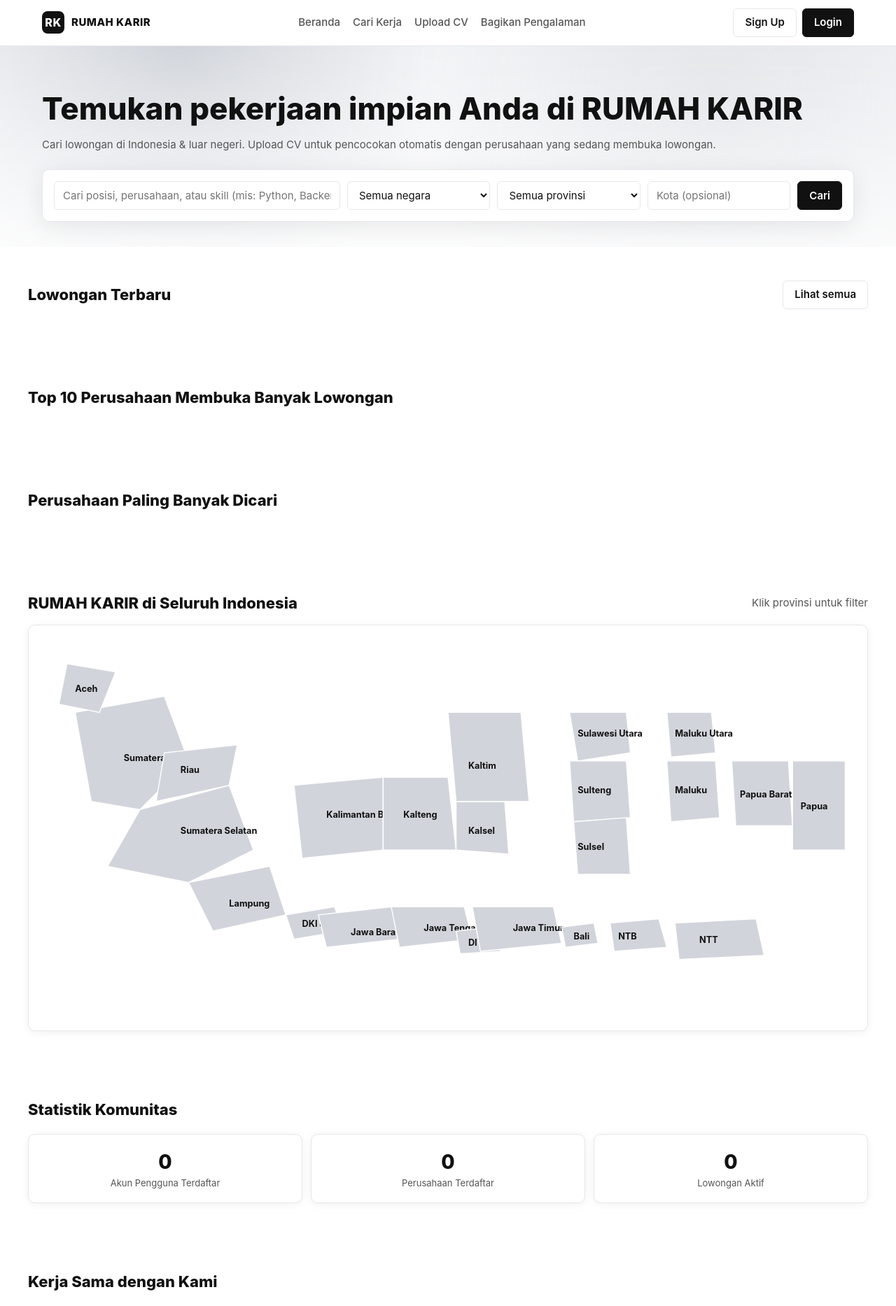
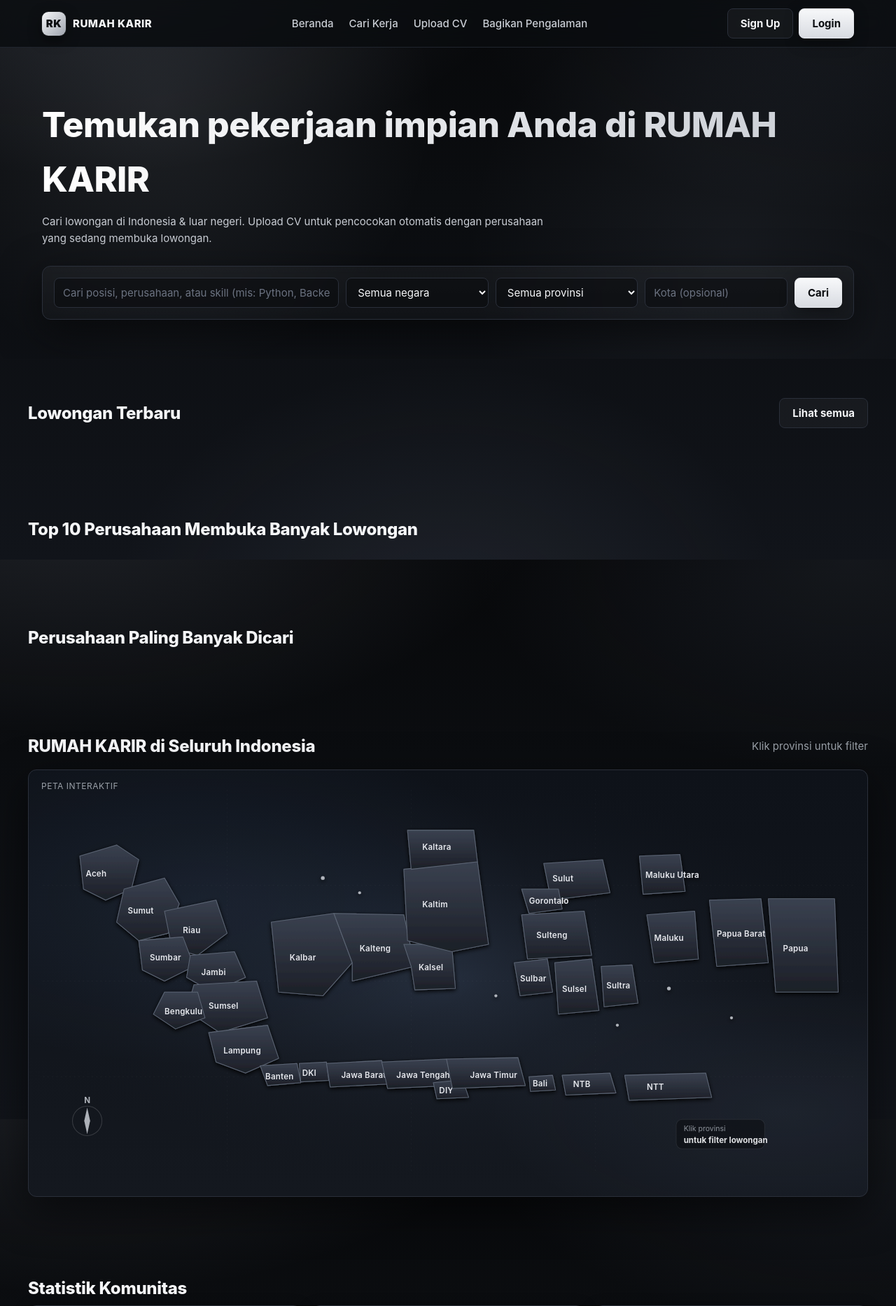
Before and after one commit to sus391609-dot/cari-kerjaan, a Flask app: page / in a window 1280 px wide. Shown: the top 1867 px of the page at 70% size. Run offline with Flask 3, Linux system fonts and the light colour scheme; data comes from the database, SQL or seed files in the repository; data that the repository does not hold is empty.

Commit message:
style: redesign to dark gradient theme + richer Indonesia map
- Global background shifted to deep black -> graphite gradient with subtle
  radial highlights, fixed attachment for parallax feel.
- All cards, forms, tables, modals, sidebars retuned to the dark palette
  while preserving the gray/black/white tone the user asked for.
- Buttons use a soft white gradient on dark for high contrast.
- Hero title now uses a white -> silver gradient text fill.
- Indonesia map redrawn: 32 simplified provinces, gradient fills, hover
  glow + white highlight, compass rose, legend caption, decorative grid,
  small island dots, soft drop shadow filter.

Theme stays gray/black/white per the brief; no third-party CSS framework.

Co-Authored-By: Devin AI <158243242+devin-ai-integration[bot]@users.noreply.github.com>

```diff
--- a/static/css/main.css
+++ b/static/css/main.css
@@ -1,21 +1,30 @@
 /* RUMAH KARIR — main stylesheet
- * Palette: black / white / shades of gray.
+ * Dark theme. Palette: deep black → graphite → soft gray, with white text.
  */
 :root {
-  --bg: #ffffff;
-  --bg-soft: #f3f4f6;
-  --bg-card: #ffffff;
-  --text: #111111;
-  --muted: #555555;
-  --border: #e5e7eb;
-  --accent: #111111;
-  --accent-soft: #1f2937;
-  --danger: #7a1f1f;
-  --success: #0f5132;
-  --shadow: 0 2px 12px rgba(0, 0, 0, 0.06);
-  --shadow-lg: 0 6px 32px rgba(0, 0, 0, 0.08);
-  --radius: 10px;
-  --radius-sm: 6px;
+  --bg-0:        #07080a;
+  --bg-1:        #0b0d10;
+  --bg-2:        #11141a;
+  --bg-3:        #181c24;
+  --bg-elev:     #1b1f27;
+  --bg-elev-2:   #20242e;
+  --text:        #f5f6f8;
+  --text-dim:    #c9cdd4;
+  --muted:       #9aa0a8;
+  --muted-2:     #6b7280;
+  --border:      #2a2f3a;
+  --border-soft: #1f242d;
+  --accent:      #f5f6f8;
+  --accent-2:    #d1d5db;
+  --danger:      #ef4444;
+  --danger-bg:   #3a1818;
+  --success:     #22c55e;
+  --success-bg:  #0e2a18;
+  --shadow:      0 4px 20px rgba(0, 0, 0, 0.45);
+  --shadow-lg:   0 18px 60px rgba(0, 0, 0, 0.55);
+  --glow:        0 0 0 1px rgba(255,255,255,0.04), 0 8px 30px rgba(0, 0, 0, 0.45);
+  --radius:      12px;
+  --radius-sm:   8px;
 }
 
 * { box-sizing: border-box; }
@@ -23,64 +32,82 @@
 html, body {
   margin: 0;
   padding: 0;
-  background: var(--bg);
   color: var(--text);
   font-family: -apple-system, BlinkMacSystemFont, "Segoe UI", Roboto, Inter,
     "Helvetica Neue", Arial, sans-serif;
   font-size: 15px;
-  line-height: 1.5;
+  line-height: 1.55;
+  min-height: 100%;
+}
+
+body {
+  background:
+    radial-gradient(1200px 600px at 8% -10%, rgba(140, 150, 170, 0.18) 0%, transparent 55%),
+    radial-gradient(900px 500px at 95% 0%,  rgba(80, 90, 110, 0.18) 0%, transparent 60%),
+    radial-gradient(800px 600px at 50% 110%, rgba(120, 130, 150, 0.12) 0%, transparent 60%),
+    linear-gradient(180deg, var(--bg-0) 0%, var(--bg-1) 35%, var(--bg-2) 100%);
+  background-attachment: fixed;
+  min-height: 100vh;
 }
 
 a { color: var(--text); text-decoration: none; }
-a:hover { text-decoration: underline; }
+a:hover { color: #fff; }
 
 img { max-width: 100%; height: auto; display: block; }
 
 button, input, select, textarea {
   font-family: inherit;
   font-size: inherit;
+  color: var(--text);
 }
 
+::selection { background: #ffffff; color: #000; }
+
 .btn {
-  background: var(--text);
-  color: #fff;
-  border: 1px solid var(--text);
-  padding: 8px 16px;
+  background: linear-gradient(180deg, #f7f8fa 0%, #d8dbe1 100%);
+  color: #0b0d10;
+  border: 1px solid #e6e8ed;
+  padding: 9px 18px;
   border-radius: var(--radius-sm);
   cursor: pointer;
-  font-weight: 600;
+  font-weight: 700;
   display: inline-flex;
   align-items: center;
   gap: 6px;
-  transition: opacity .15s ease;
+  transition: transform .12s ease, box-shadow .15s ease, opacity .15s ease;
+  box-shadow: 0 2px 0 rgba(255,255,255,0.05) inset, 0 6px 20px rgba(0,0,0,0.35);
 }
-.btn:hover { opacity: 0.92; }
+.btn:hover { transform: translateY(-1px); opacity: 0.95; }
 .btn.ghost {
-  background: transparent;
+  background: rgba(255,255,255,0.04);
   color: var(--text);
   border: 1px solid var(--border);
+  box-shadow: none;
 }
-.btn.ghost:hover { background: var(--bg-soft); }
+.btn.ghost:hover { background: rgba(255,255,255,0.08); }
 .btn.danger {
-  background: var(--danger);
-  border-color: var(--danger);
+  background: linear-gradient(180deg, #ef4444 0%, #b91c1c 100%);
+  border-color: #ef4444;
+  color: #fff;
 }
-.btn.small { padding: 6px 10px; font-size: 13px; }
-.btn[disabled] { opacity: .5; cursor: not-allowed; }
+.btn.small { padding: 6px 11px; font-size: 13px; }
+.btn[disabled] { opacity: .5; cursor: not-allowed; transform: none; }
 
 input[type="text"], input[type="email"], input[type="password"],
 input[type="date"], input[type="number"], input[type="file"],
 select, textarea {
   width: 100%;
-  padding: 9px 12px;
+  padding: 10px 12px;
   border: 1px solid var(--border);
   border-radius: var(--radius-sm);
-  background: #fff;
+  background: var(--bg-elev);
   color: var(--text);
 }
+input::placeholder, textarea::placeholder { color: var(--muted-2); }
 input:focus, select:focus, textarea:focus {
-  outline: 2px solid var(--text);
+  outline: 2px solid rgba(245,246,248,0.65);
   outline-offset: 1px;
+  border-color: transparent;
 }
 
 label { display: block; font-size: 13px; color: var(--muted); margin-bottom: 4px; }
@@ -93,9 +120,10 @@ label { display: block; font-size: 13px; color: var(--muted); margin-bottom: 4px
 .site-header {
   position: sticky;
   top: 0;
-  background: #ffffffcc;
-  backdrop-filter: blur(8px);
-  border-bottom: 1px solid var(--border);
+  background: rgba(11, 13, 16, 0.72);
+  backdrop-filter: blur(14px) saturate(120%);
+  -webkit-backdrop-filter: blur(14px) saturate(120%);
+  border-bottom: 1px solid var(--border-soft);
   z-index: 50;
 }
 .site-header .inner {
@@ -115,33 +143,35 @@ label { display: block; font-size: 13px; color: var(--muted); margin-bottom: 4px
   color: var(--text);
 }
 .brand .logo-mark {
-  width: 32px;
-  height: 32px;
-  background: var(--text);
-  color: #fff;
+  width: 34px;
+  height: 34px;
+  background: linear-gradient(135deg, #f7f8fa 0%, #9ea3ad 100%);
+  color: #0b0d10;
   display: grid;
   place-items: center;
-  border-radius: 8px;
-  font-size: 16px;
-  font-weight: 800;
+  border-radius: 9px;
+  font-size: 15px;
+  font-weight: 900;
+  box-shadow: 0 0 0 1px rgba(255,255,255,0.06), 0 6px 18px rgba(0,0,0,0.5);
 }
 .nav-links {
   display: flex;
-  gap: 18px;
+  gap: 22px;
   list-style: none;
   margin: 0;
   padding: 0;
 }
 .nav-links a {
-  color: var(--muted);
+  color: var(--text-dim);
   font-weight: 500;
 }
-.nav-links a:hover { color: var(--text); }
+.nav-links a:hover { color: #fff; }
 .header-actions { display: flex; align-items: center; gap: 8px; }
 
 .hamburger {
   display: none;
-  background: transparent;
+  background: rgba(255,255,255,0.04);
+  color: var(--text);
   border: 1px solid var(--border);
   border-radius: var(--radius-sm);
   padding: 6px 10px;
@@ -184,28 +217,41 @@ label { display: block; font-size: 13px; color: var(--muted); margin-bottom: 4px
   border: none;
   cursor: pointer;
   line-height: 1;
+  color: var(--text);
 }
 
 /* ---- Main / layout ---- */
 .container { max-width: 1200px; margin: 0 auto; padding: 0 20px; }
 
 .hero {
+  position: relative;
+  padding: 72px 0 56px;
+  overflow: hidden;
+}
+.hero::before {
+  content: "";
+  position: absolute;
+  inset: 0;
   background:
-    linear-gradient(180deg, rgba(255,255,255,0.0) 0%, rgba(255,255,255,0.7) 100%),
-    radial-gradient(circle at 20% 0%, #d1d5db 0%, transparent 35%),
-    radial-gradient(circle at 80% 30%, #9ca3af30 0%, transparent 40%),
-    var(--bg-soft);
-  padding: 56px 0 36px;
+    radial-gradient(circle at 18% 18%, rgba(200,210,225,0.10) 0%, transparent 35%),
+    radial-gradient(circle at 82% 65%, rgba(120,130,150,0.10) 0%, transparent 35%);
+  pointer-events: none;
 }
+.hero > .container { position: relative; }
 .hero h1 {
-  font-size: clamp(28px, 4vw, 44px);
+  font-size: clamp(30px, 4.6vw, 50px);
   font-weight: 800;
-  margin: 0 0 8px;
+  margin: 0 0 10px;
+  letter-spacing: -.5px;
+  background: linear-gradient(90deg, #ffffff 0%, #c9cdd4 100%);
+  -webkit-background-clip: text;
+  background-clip: text;
+  color: transparent;
 }
-.hero p { color: var(--muted); margin: 0 0 24px; }
+.hero p { color: var(--text-dim); margin: 0 0 28px; max-width: 720px; }
 
 .search-card {
-  background: #fff;
+  background: linear-gradient(180deg, rgba(255,255,255,0.04) 0%, rgba(255,255,255,0.02) 100%);
   border: 1px solid var(--border);
   box-shadow: var(--shadow-lg);
   border-radius: var(--radius);
@@ -213,42 +259,61 @@ label { display: block; font-size: 13px; color: var(--muted); margin-bottom: 4px
   display: grid;
   grid-template-columns: 2fr 1fr 1fr 1fr auto;
   gap: 10px;
+  backdrop-filter: blur(6px);
+}
+.search-card input, .search-card select {
+  background: rgba(11, 13, 16, 0.65);
+  border-color: var(--border);
 }
 @media (max-width: 880px) {
   .search-card { grid-template-columns: 1fr 1fr; }
   .search-card .span-2 { grid-column: span 2; }
 }
 
-.section { padding: 48px 0; }
-.section h2 { font-size: 22px; margin: 0 0 18px; font-weight: 800; }
-.section .lead { color: var(--muted); margin-top: -8px; margin-bottom: 18px; }
+.section { padding: 56px 0; position: relative; }
+.section h2 {
+  font-size: 24px;
+  margin: 0 0 6px;
+  font-weight: 800;
+  letter-spacing: -.3px;
+}
+.section .lead { color: var(--muted); margin-top: 4px; margin-bottom: 18px; }
 
 .grid {
   display: grid;
-  gap: 14px;
+  gap: 16px;
   grid-template-columns: repeat(auto-fill, minmax(260px, 1fr));
 }
 
 .card {
-  background: var(--bg-card);
+  background: linear-gradient(180deg, var(--bg-elev) 0%, var(--bg-elev-2) 100%);
   border: 1px solid var(--border);
   border-radius: var(--radius);
-  padding: 16px;
+  padding: 18px;
   box-shadow: var(--shadow);
   display: flex;
   flex-direction: column;
   gap: 8px;
+  color: var(--text);
+  transition: transform .15s ease, border-color .15s ease, box-shadow .15s ease;
+}
+a.card { color: var(--text); }
+.card:hover {
+  transform: translateY(-2px);
+  border-color: #3a4150;
+  box-shadow: 0 10px 30px rgba(0,0,0,0.55), 0 0 0 1px rgba(255,255,255,0.04);
 }
 .card .title { font-weight: 700; font-size: 16px; color: var(--text); }
 .card .meta { color: var(--muted); font-size: 13px; }
 .card .skills { display: flex; flex-wrap: wrap; gap: 6px; }
 .card .skill {
-  background: var(--bg-soft);
+  background: rgba(255,255,255,0.06);
   color: var(--text);
   font-size: 12px;
-  padding: 3px 8px;
+  padding: 4px 10px;
   border-radius: 999px;
   font-weight: 600;
+  border: 1px solid rgba(255,255,255,0.06);
 }
 
 .muted { color: var(--muted); }
@@ -297,26 +364,34 @@ label { display: block; font-size: 13px; color: var(--muted); margin-bottom: 4px
 .stats-row {
   display: grid;
   grid-template-columns: repeat(3, 1fr);
-  gap: 12px;
+  gap: 14px;
 }
 .stat {
-  background: #fff;
+  background: linear-gradient(180deg, var(--bg-elev) 0%, var(--bg-elev-2) 100%);
   border: 1px solid var(--border);
   border-radius: var(--radius);
-  padding: 18px;
+  padding: 22px;
   text-align: center;
   box-shadow: var(--shadow);
 }
-.stat .num { font-size: 28px; font-weight: 800; }
-.stat .lbl { color: var(--muted); font-size: 13px; }
+.stat .num {
+  font-size: 32px;
+  font-weight: 800;
+  background: linear-gradient(90deg, #ffffff 0%, #c9cdd4 100%);
+  -webkit-background-clip: text;
+  background-clip: text;
+  color: transparent;
+}
+.stat .lbl { color: var(--muted); font-size: 13px; margin-top: 4px; }
 @media (max-width: 600px) {
   .stats-row { grid-template-columns: 1fr; }
 }
 
 footer.site-footer {
-  background: #111;
-  color: #d1d5db;
-  padding: 40px 0;
+  background: linear-gradient(180deg, #07080a 0%, #000 100%);
+  border-top: 1px solid var(--border-soft);
+  color: var(--muted);
+  padding: 44px 0;
   margin-top: 60px;
 }
 .site-footer .inner {
@@ -328,20 +403,31 @@ footer.site-footer {
   flex-wrap: wrap;
   gap: 18px;
 }
-.site-footer a { color: #d1d5db; }
+.site-footer a { color: var(--text-dim); }
+.site-footer strong { color: var(--text); }
 
-/* Indonesia map */
+/* ---- Indonesia map ---- */
 .id-map {
-  background: #fff;
+  background:
+    radial-gradient(800px 400px at 20% 30%, rgba(100,140,200,0.10) 0%, transparent 60%),
+    radial-gradient(700px 300px at 90% 80%, rgba(120,140,180,0.10) 0%, transparent 60%),
+    linear-gradient(180deg, #0e1219 0%, #14181f 100%);
   border: 1px solid var(--border);
   border-radius: var(--radius);
-  padding: 20px;
-  box-shadow: var(--shadow);
+  padding: 28px 20px;
+  box-shadow: var(--shadow-lg);
+  position: relative;
 }
-.id-map svg { width: 100%; height: auto; }
-.id-map .region { fill: #d1d5db; stroke: #fff; stroke-width: 1.2; transition: fill .2s; }
-.id-map .region:hover { fill: #111; cursor: pointer; }
-.id-map .label { font-size: 11px; fill: #111; font-weight: 700; pointer-events: none; }
+.id-map svg { width: 100%; height: auto; display: block; }
+.id-map .map-caption {
+  position: absolute;
+  top: 14px;
+  left: 18px;
+  color: var(--muted);
+  font-size: 12px;
+  letter-spacing: .5px;
+  text-transform: uppercase;
+}
 
 /* Job detail page */
 .job-detail {
--- a/templates/index.html
+++ b/templates/index.html
@@ -34,6 +34,7 @@
     <span class="muted" id="region-status">Klik provinsi untuk filter</span>
   </div>
   <div class="id-map">
+    <div class="map-caption">Peta Interaktif</div>
     <object id="id-map-svg" type="image/svg+xml" data="{{ url_for('static', filename='img/indonesia-map.svg') }}" aria-label="Peta Indonesia"></object>
   </div>
 </section>
```
Also changed, not shown: other parts of static/css/main.css (+39 -26 lines), static/css/dashboard.css (+42 -26 lines), static/img/indonesia-map.svg.
